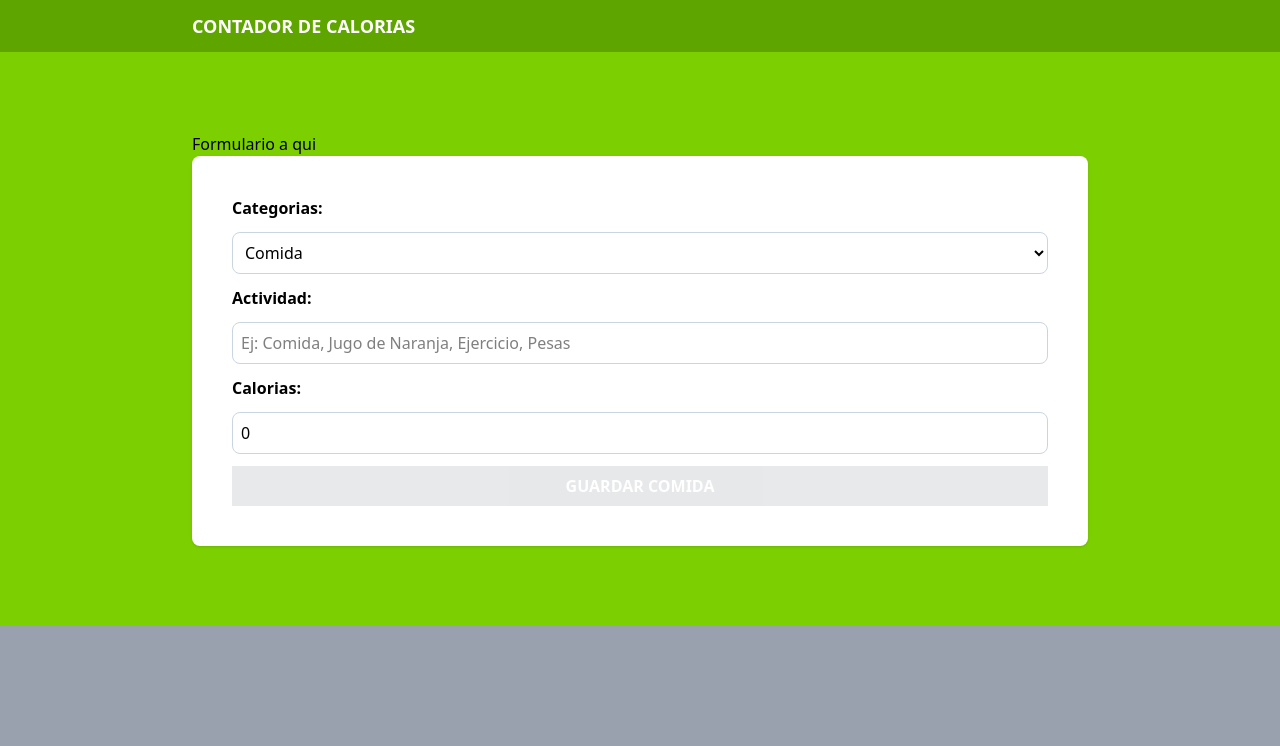
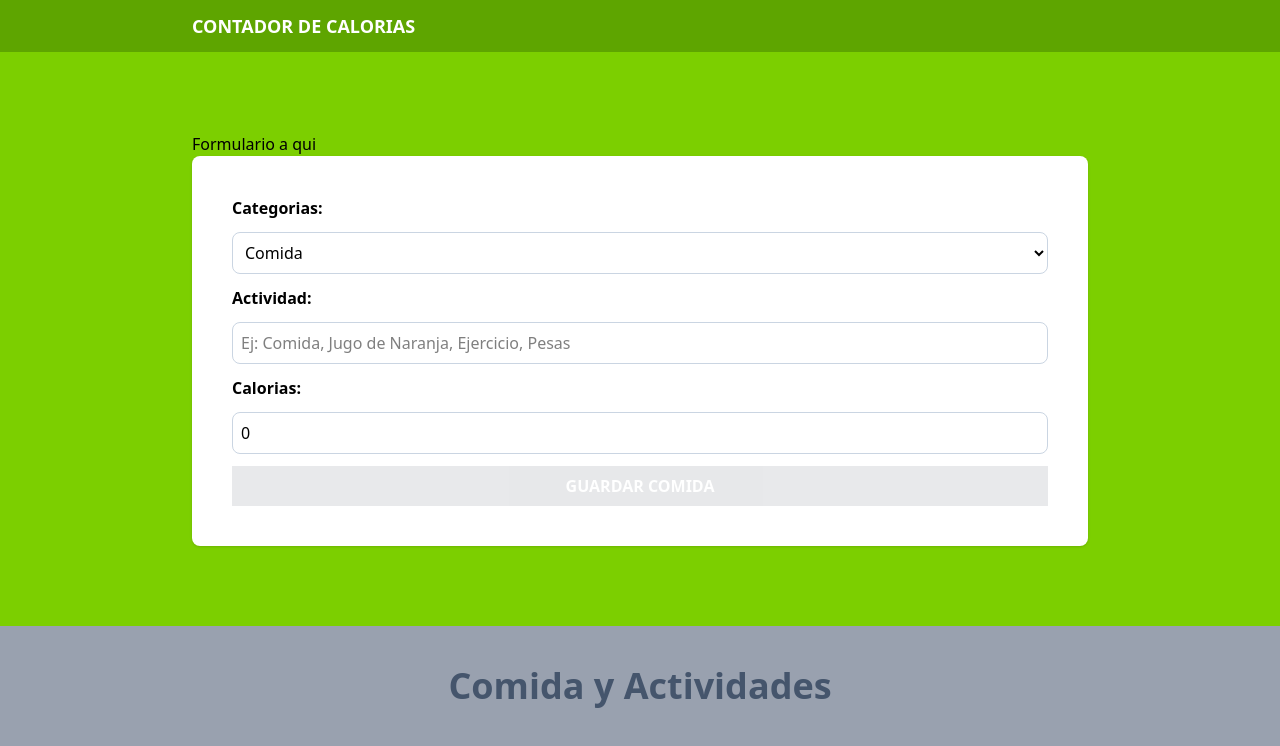
Before and after one commit to Wilson-8/calories-traker, a React (Vite) app: page / in a window 1280 px wide. Shown: the top 746 px of the page. Built offline with nearby package versions, Linux system fonts and the light colour scheme.

Commit message:
cap-159 activity list component

```diff
--- a/package.json
+++ b/package.json
@@ -21,6 +21,7 @@
     "@types/node": "^24.6.0",
     "@types/react": "^19.1.16",
     "@types/react-dom": "^19.1.9",
+    "@types/uuid": "^10.0.0",
     "@vitejs/plugin-react-swc": "^4.1.0",
     "eslint": "^9.36.0",
     "eslint-plugin-react-hooks": "^5.2.0",
--- a/src/App.tsx
+++ b/src/App.tsx
@@ -1,6 +1,8 @@
 import Form from "./components/Form"
 import {useReducer} from "react"
 import { activityReducer, initialState } from "./reducers/activity-Reducer"
+import ActivityList from "./components/ActivityList"
+
 
 function App() {
 
@@ -29,6 +31,12 @@
 
 
     </section>
+
+    <section className="p-10 mx-auto max-w-4xl">
+      <ActivityList
+      activities={state.activities}
+      />
+    </section>
     </>
   )
 }
--- /dev/null
+++ b/src/components/ActivityList.tsx
@@ -0,0 +1,31 @@
+import type { Activity } from "../types"
+
+type ActivityListProps ={
+    activities:Activity[]
+}
+
+export default function ActivityList ({activities}: ActivityListProps) {
+
+    return(
+     <>
+     <h2 className="text-4xl font-bold text-slate-600 text-center ">Comida y Actividades</h2>
+
+     {activities.map(activity => (
+        <div key={activity.id} className="px-5 py-10 bg-white mt-5 flex justify-between">
+            <div className="space-y-2 relative">
+                <p>{activity.category}</p>
+                <p className="text-2xl font-bold pt-5">{activity.name}</p>
+                <p className="font-black text-4xl text-lime-500">
+                    {activity.calorias} {''}
+                    <span>Calorias</span>
+                </p>
+            </div>
+            <div>
+
+            </div>
+        </div>
+     ))}
+    </>
+    )
+
+}
```
Also changed, not shown: notes.txt, 1 other file (tests, documents, lock files or other folders).
